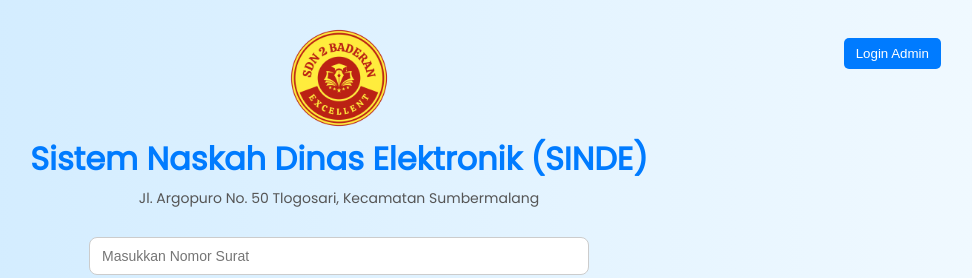
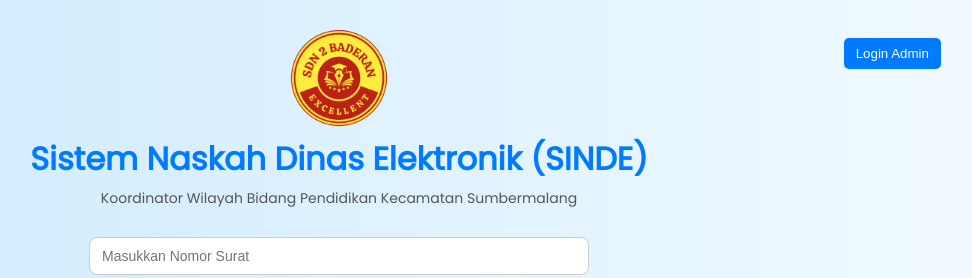
Before and after one commit to novalabdillah/sinde, a plain HTML site: page index.html in a window 1280 px wide. Shown: the top 278 px of the page, without its empty margins (301-1273 px from the left). Drawn offline with Linux system fonts and the light colour scheme.

Commit message:
Update index.html

```diff
--- a/index.html
+++ b/index.html
@@ -186,7 +186,7 @@
     <button class="login-button" onclick="document.getElementById('loginModal').style.display='block'">Login Admin</button>
     <img src="logo.png" alt="Logo Sekolah" style="height: 100px;">
     <h1>Sistem Naskah Dinas Elektronik (SINDE)</h1>
-    <p>Jl. Argopuro No. 50 Tlogosari, Kecamatan Sumbermalang</p>
+    <p>Koordinator Wilayah Bidang Pendidikan Kecamatan Sumbermalang</p>
   </div>
   <!-- Input Pencarian Nomor Surat -->
     <div style="max-width: 500px; margin: 20px auto;">
```
